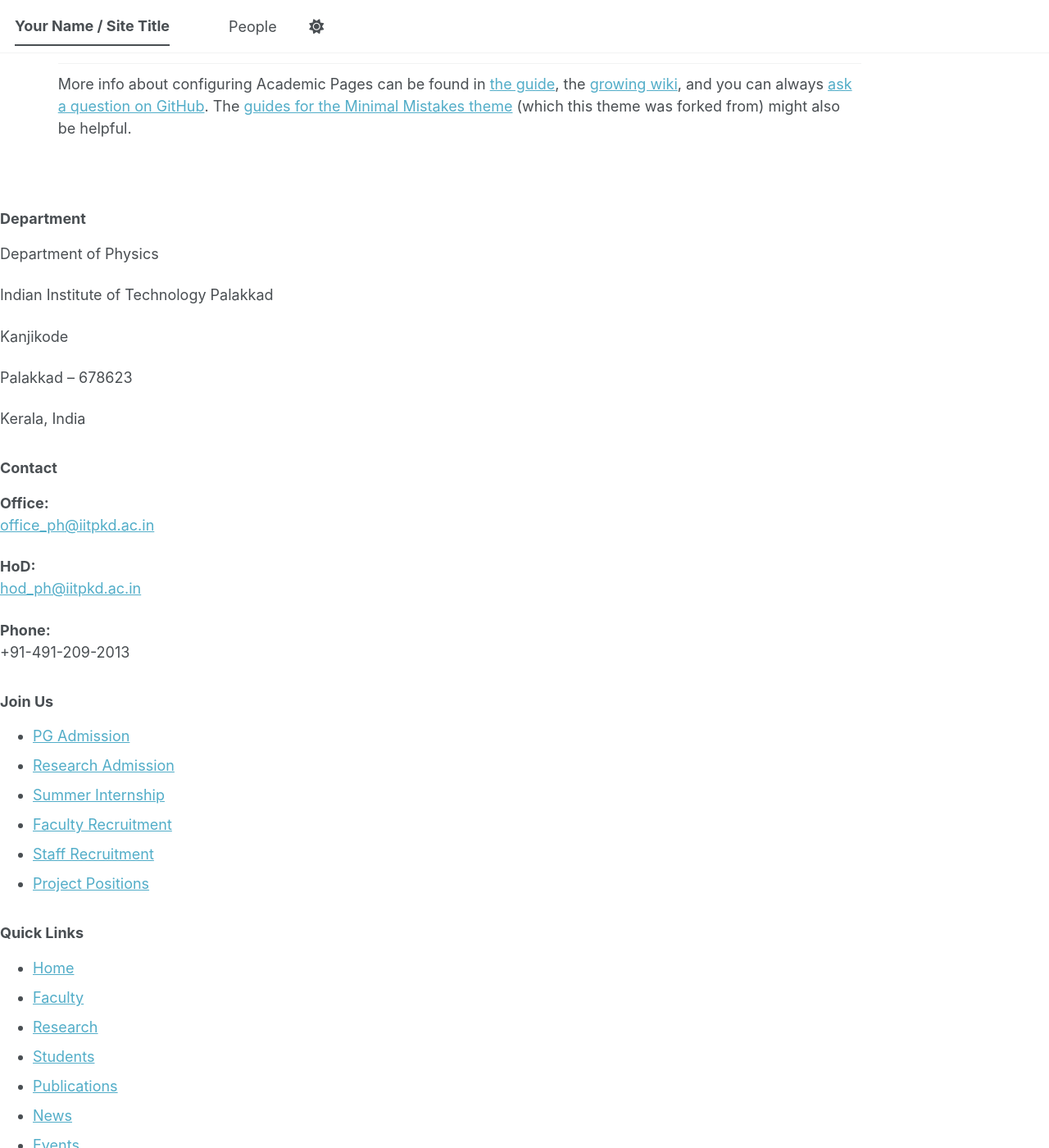
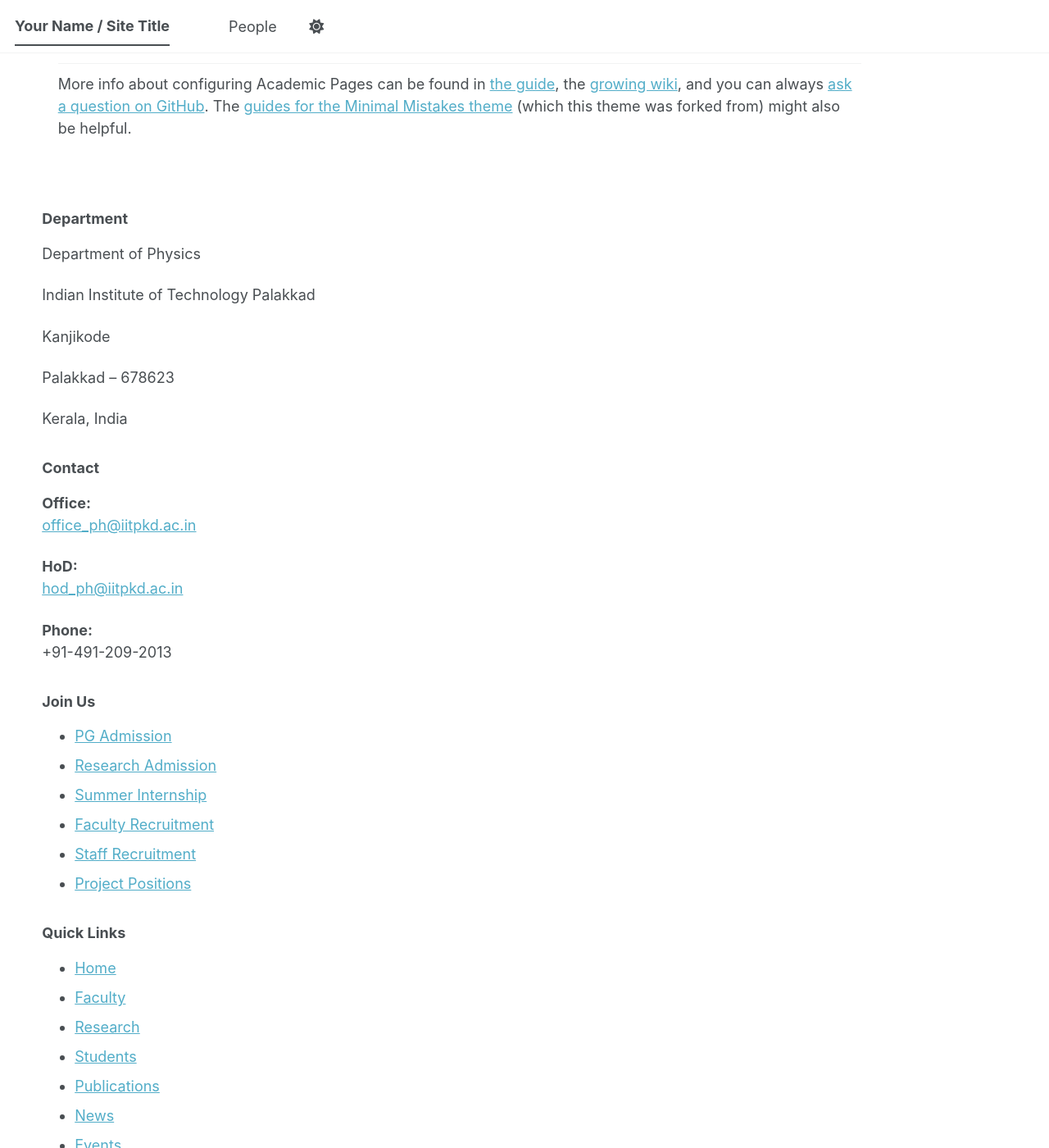
Before and after one commit to phyall/phyall.github.io, a Jekyll site: the page built from _pages/about.md, in a window 1280 px wide and 1400 px high, scrolled down 2968 px. Shown: the whole window at 82% size. Built offline with Jekyll 4.4.1, drawn with Linux system fonts in a browser that asks for light colours; a style sheet for code colours, icons or effects is not loaded.

Commit message:
Update main.scss

```diff
--- a/assets/css/main.scss
+++ b/assets/css/main.scss
@@ -290,3 +290,13 @@
     float: none !important;
     margin: 0 auto !important;
 }
+
+
+/* ====================================================
+   Footer
+   ==================================================== */
+
+.footer-container{
+    width:min(1200px,92%);
+    margin:auto;
+}
```
